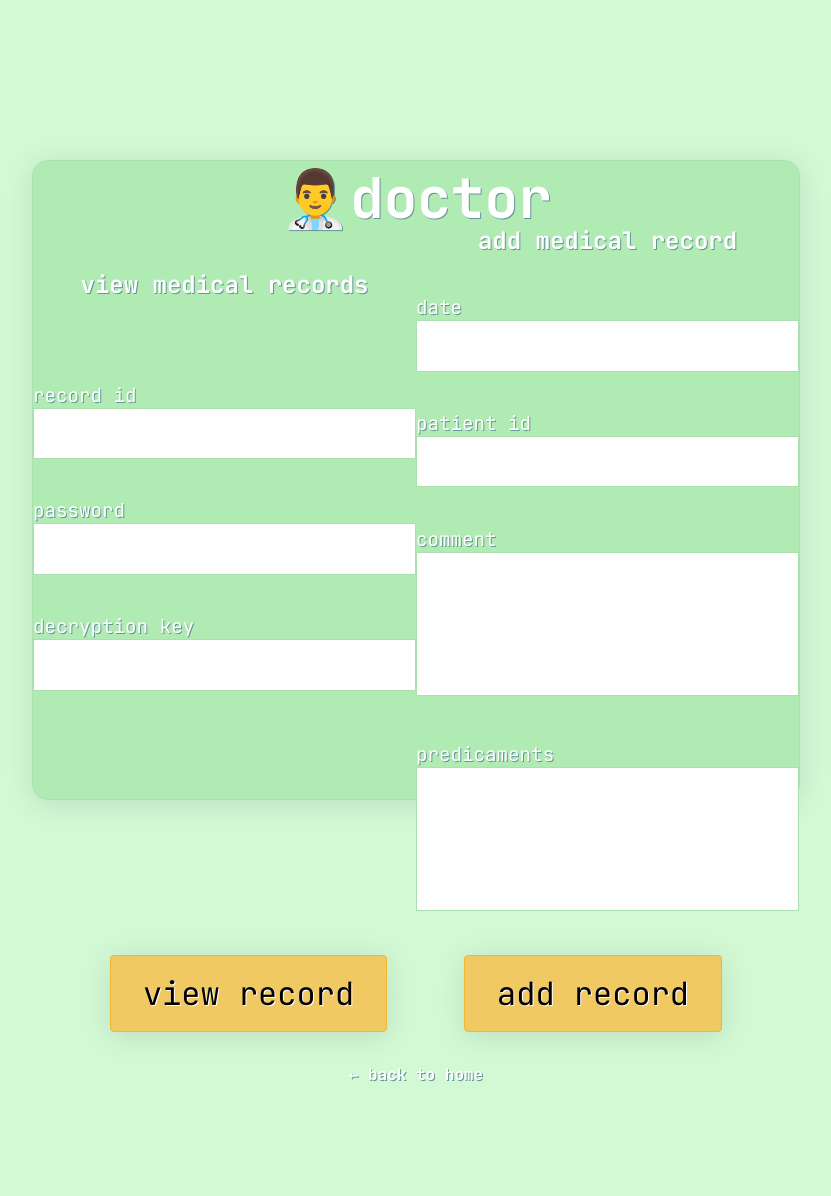
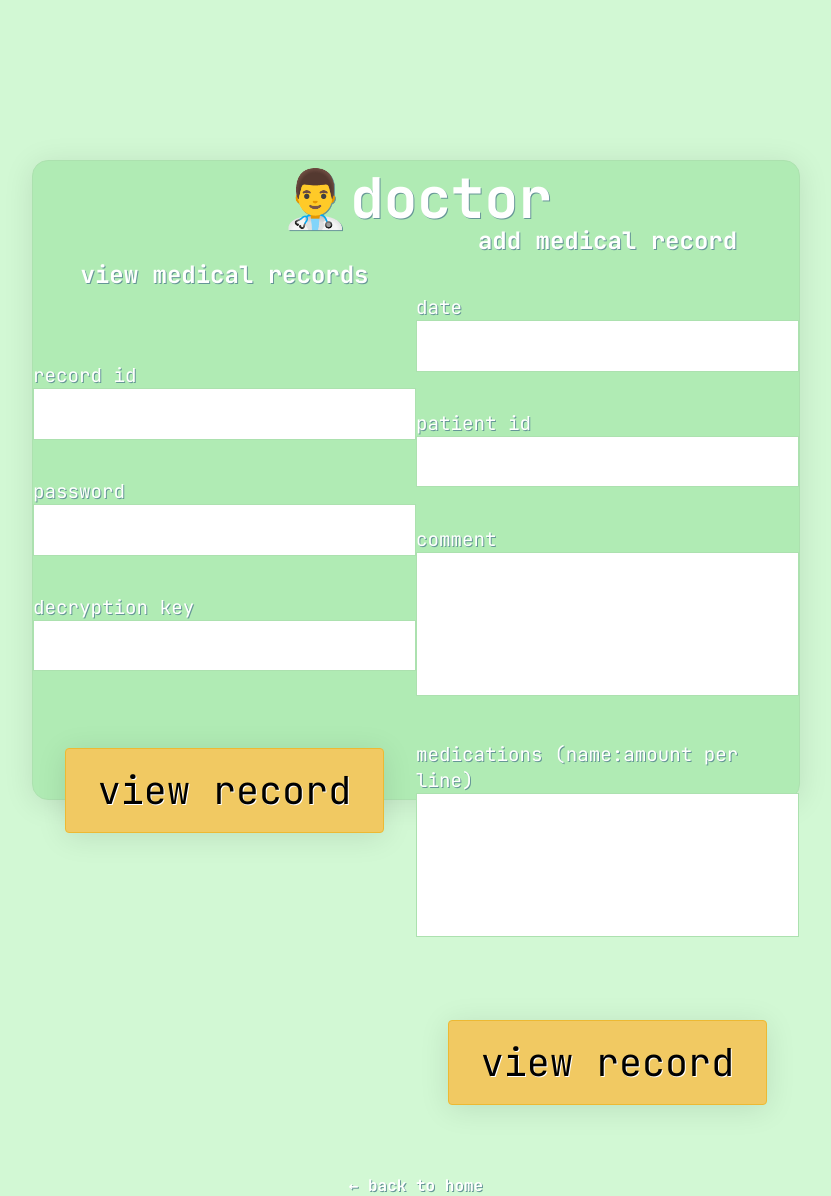
Before and after one commit to sourcery-ai-experiments/medichain, a Flask app: page /doctor in a window 1280 px wide. Shown: the whole page, without its empty margins (224-1055 px from the left). Before the commit the page ends 1082 px from the top, so only its background shows below. Run offline with Flask 3, Linux system fonts and the light colour scheme.

Commit message:
Submitting data by doctor (#6)

```diff
--- a/app.py
+++ b/app.py
@@ -1,8 +1,17 @@
 from flask import Flask, render_template, redirect, url_for, flash
 from forms import PatientForm, EmergencyForm, ViewMedicalRecordForm, AddMedicalRecordForm
+from smart_contract import SmartContract
 
 app = Flask(__name__)
 app.config['SECRET_KEY'] = 'your_secret_key_here'
+
+smart_contract = SmartContract(
+    patient_id="patient123",
+    doctor_id="doctor456",
+    read=("doctor456",),
+    write=("doctor456",),
+    edit=("doctor456",)
+)
 
 
 @app.route('/home')
@@ -26,13 +35,23 @@ def doctor():
     view_form = ViewMedicalRecordForm()
     add_form = AddMedicalRecordForm()
     if view_form.validate_on_submit():
-        # Process the form data for viewing medical records
         flash('Viewing medical records', 'success')
         return redirect(url_for('view_medical_record', record_id=view_form.record_id.data))
     elif add_form.validate_on_submit():
-        # Process the form data for adding a medical record
-        # In a real application, you would save this data to the database
-        flash('Adding medical record', 'success')
+        date = add_form.date.data
+        patient_id = add_form.patient_id.data
+        comment = add_form.comment.data
+        predicaments_raw = add_form.predicaments.data.split('\n')
+        predicaments = [tuple(item.split(':')) for item in predicaments_raw]
+        predicaments = [(name.strip(), int(amount.strip())) for name, amount in predicaments]
+
+        record_added = smart_contract.add_medical_record(date, patient_id, comment, predicaments)
+        if record_added:
+            flash('Medical record added and saved to blockchain', 'success')
+            print('Medical record added and saved to blockchain')
+        else:
+            flash('Failed to add medical record', 'danger')
+            print('Failed to add medical record')
         return redirect(url_for('home'))
     return render_template('doctor.html', view_form=view_form, add_form=add_form)
 
--- a/forms.py
+++ b/forms.py
@@ -20,7 +20,7 @@ class AddMedicalRecordForm(FlaskForm):
     date = StringField('Date', validators=[DataRequired()])
     patient_id = StringField('Patient ID', validators=[DataRequired()])
     comment = TextAreaField('Comment', validators=[DataRequired()])
-    predicaments = TextAreaField('Predicaments', validators=[DataRequired()])
+    predicaments = TextAreaField('Medications (name:amount per line)', validators=[DataRequired()])
     submit = SubmitField('Add Record')
 
 
--- a/medical_data.py
+++ b/medical_data.py
@@ -11,7 +11,7 @@ class Medication:
 
 @dataclass
 class Prescription:
-    medications: Tuple[Medication]
+    medications: tuple[Medication, ...]
     additional_info: str = "-"
 
 
@@ -22,8 +22,8 @@ class MedicalRecord:
     timestamp: datetime
     note: str = ""
 
-    def __init__(self, prescription: Prescription, note: str):
-        self.id = ""  # TODO: create standard of IDs creation
+    def __init__(self, patient_id, prescription: Prescription, note: str):
+        self.id = patient_id  # TODO: create standard of IDs creation
         self.prescription = prescription
         self.note = note
         self.timestamp = datetime.now()
--- a/requirements.txt
+++ b/requirements.txt
@@ -1,3 +1,4 @@
 flask
 flask_wtf
 wtforms
+cryptography
--- a/static/css/styles.css
+++ b/static/css/styles.css
@@ -263,7 +263,7 @@ body.home .form-content input {
 }
 
 div.home-content {
-    height: 85%
+    height: 85%;
     display: flex;
     flex-direction: column;
     justify-content: center;
--- a/templates/doctor.html
+++ b/templates/doctor.html
@@ -41,6 +41,13 @@
                             <span class="error">[{{ error }}]</span><br>
                             {% endfor %}
                         </p>
+                        <div class="form-button-pane">
+                            <div class="flex-row w-100" style="margin-bottom: 2rem; justify-content: space-evenly;">
+                                <div>
+                                    <p class="submit-btn-doctor">{{ view_form.submit() }}</p>
+                                </div>
+                            </div>
+                        </div>
                     </form>
                 </div>
                 <div class="view-record-form">
@@ -75,20 +82,18 @@
                                 <span class="error">[{{ error }}]</span><br>
                             {% endfor %}
                         </p>
+                        <div class="form-button-pane">
+                            <div class="flex-row w-100" style="margin-bottom: 2rem; justify-content: space-evenly;">
+                                <div>
+                                    <p class="submit-btn-doctor">{{ view_form.submit() }}</p>
+                                </div>
+                            </div>
+                        </div>
                     </form>
                 </div>
+            </div>
 
-
-            </div>
             <div class="form-button-pane">
-                <div class="flex-row w-100" style="margin-bottom: 2rem; justify-content: space-evenly;">
-                    <div>
-                        <p class="submit-btn-doctor">{{ view_form.submit() }}</p>
-                    </div>
-                    <div>
-                        <p class="submit-btn-doctor">{{ add_form.submit() }}</p>
-                    </div>
-                </div>
                 <div>
                     <a href="{{ url_for('home') }}">&#8592; Back to Home</a>
                 </div>
```
Also changed, not shown: smart_contract.py (+15 -1 lines).
